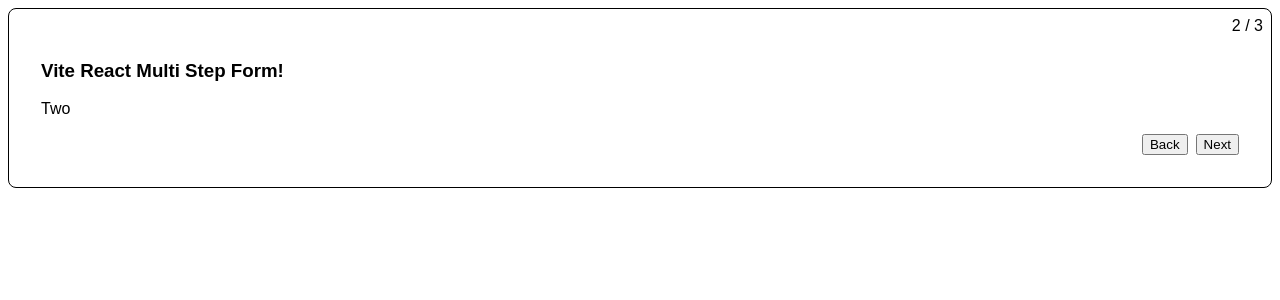
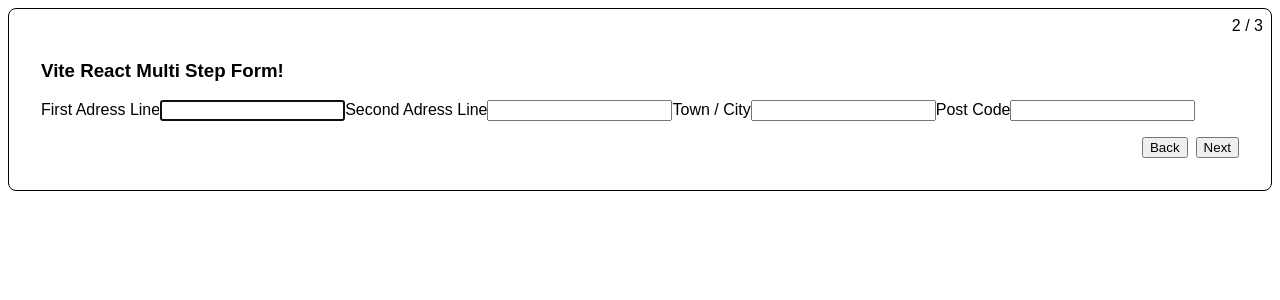
Before and after one commit to yewtree8/multistep-form-typescript, a React (Vite) app: page / in a window 1280 px wide. Both pictures are taken after a click on the button "Next". Shown: the top 300 px of the page. Built offline with nearby package versions, Linux system fonts and the light colour scheme.

Commit message:
feat(master) readme added, form components added.

```diff
--- a/src/App.tsx
+++ b/src/App.tsx
@@ -1,3 +1,6 @@
+import AccountForm from './forms/AccountForm';
+import AddressForm from './forms/AddressForm';
+import UserDataForm from './forms/UserDataForm';
 import { useMultistepForm } from './hooks/useMultiStepForm';
 import './style/App.css';
 
@@ -5,7 +8,7 @@
 
   const {
     steps, stepIndex, step, isFirstStep, back, next, isLastStep
-  } = useMultistepForm([<div>One</div>,<div>Two</div>,<div>Three</div>]);
+  } = useMultistepForm([<UserDataForm />, <AddressForm />, <AccountForm />]);
 
 
   return (
--- /dev/null
+++ b/src/forms/AccountForm.tsx
@@ -0,0 +1,14 @@
+export const AccountForm = () => {
+
+    return (
+        <>
+        <label>Email</label>
+        <input autoFocus required type='text' />
+        <label>Password</label>
+        <input autoFocus required type='password' />
+        </>
+    )
+
+}
+
+export default AccountForm;
--- /dev/null
+++ b/src/forms/AddressForm.tsx
@@ -0,0 +1,18 @@
+export const AddressForm = () => {
+
+    return (
+        <>
+        <label>First Adress Line</label>
+        <input autoFocus required type='text' />
+        <label>Second Adress Line</label>
+        <input type='text' />
+        <label>Town / City</label>
+        <input type='text' required />
+        <label>Post Code</label>
+        <input type='text' required />
+        </>
+    )
+
+}
+
+export default AddressForm;
--- /dev/null
+++ b/src/forms/UserDataForm.tsx
@@ -0,0 +1,14 @@
+export const UserDataForm = () => {
+
+    return (
+        <>
+        <label>First Name</label>
+        <input autoFocus required type='text' />
+        <label>Last Name</label>
+        <input autoFocus required type='text' />
+        </>
+    )
+
+}
+
+export default UserDataForm;
```
Also changed, not shown: 1 other file (tests, documents, lock files or other folders).
